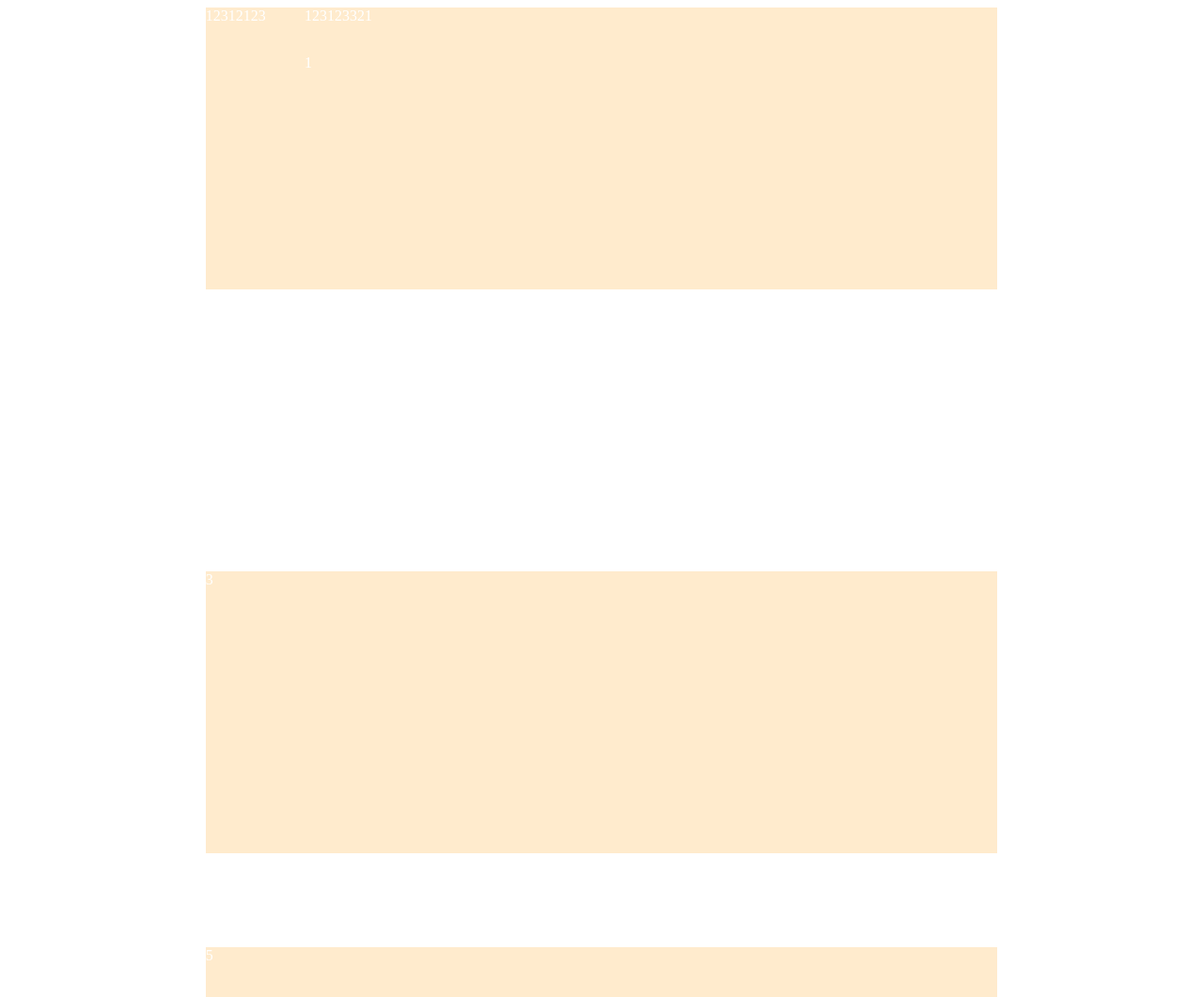
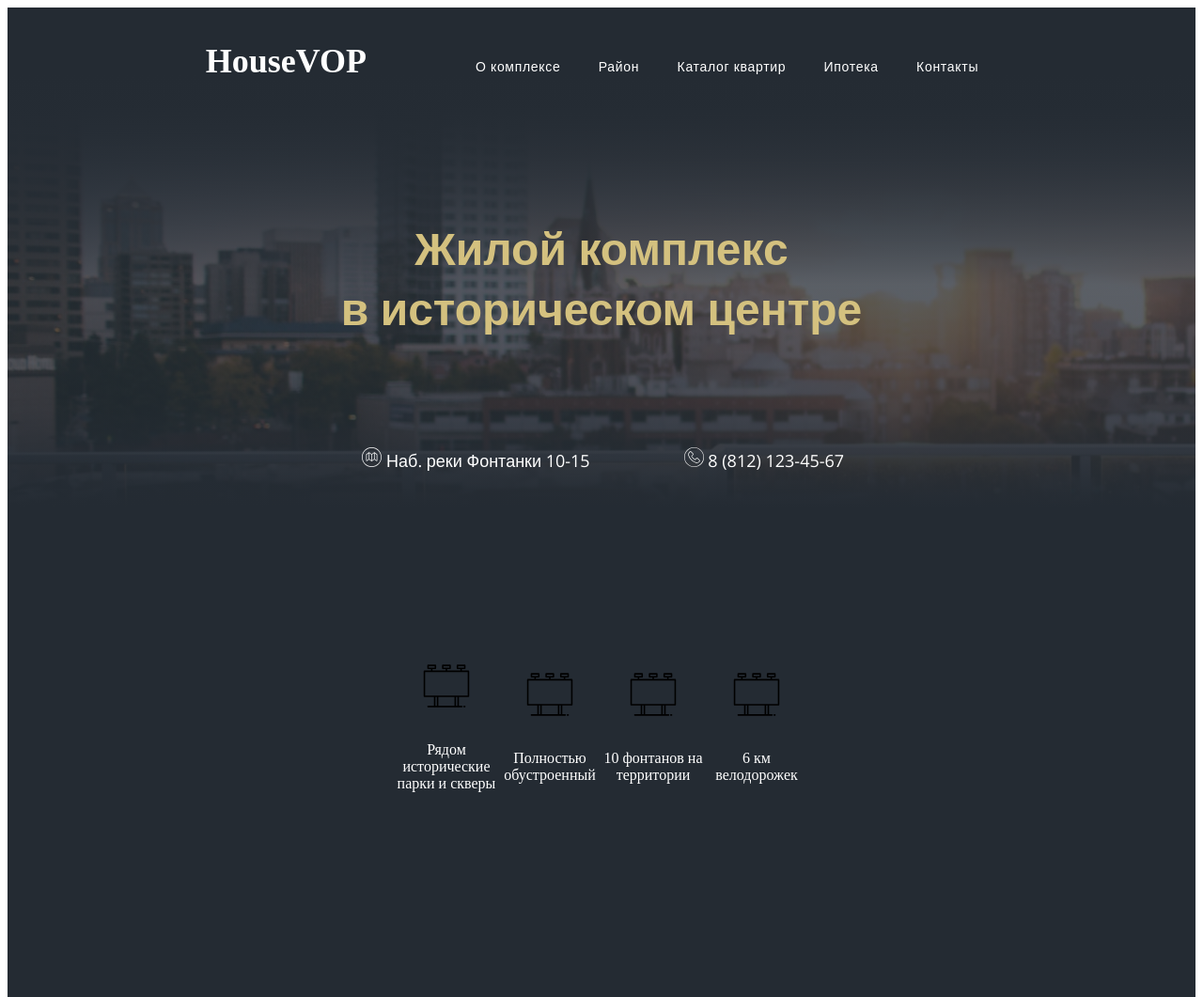
Before and after one commit to tserashchuk/hw_page2, a plain HTML site: page index.html in a window 1280 px wide. Shown: the top 1061 px of the page at 94% size. Drawn offline with nearby package versions, Linux system fonts and the light colour scheme.

Commit message:
накидал основу 1 и 2 экрана

```diff
--- a/index.html
+++ b/index.html
@@ -5,35 +5,55 @@
     <meta charset="UTF-8">
     <meta name="viewport" content="width=device-width, initial-scale=1.0">
     <link rel="stylesheet" href="/static/styles/style.css">
+    <link rel="stylesheet" href="/static/styles/modificators.css">
+    <link rel="preconnect" href="https://fonts.gstatic.com">
+    <link href="https://fonts.googleapis.com/css2?family=Open+Sans:wght@300;400;600;700&display=swap" rel="stylesheet">
     <title>Document</title>
 </head>
 
 <body>
     <div class="container">
 
-        <div class="grid-item">
-            <div>12312123</div>
-            <div class="entry-grid-item">1</div>
-            <div>123123321</div>
+
+
+
+
+
+        <div class="grid-system intro">
+            <div class="grid-content">
+                <div class="logo color_ff">HouseVOP</div>
+                <div class="menu color_ff">
+                    <span class="menu-item">О комплексе</span>
+                    <span class="menu-item">Район</span>
+                    <span class="menu-item">Каталог квартир</span>
+                    <span class="menu-item">Ипотека</span>
+                    <span class="menu-item">Контакты</span>
+                </div>
+                <h1 class="head-h1 color_d4 centr">Жилой комплекс</br>в историческом центре</h1>
+                <div class="head-contacts head-adress color_ff"><span> <img src="/static/svg/001-map.svg"> Наб. реки
+                        Фонтанки 10-15</span></span></div>
+                <div class="head-contacts head-phone color_ff"><span> <img src="/static/svg/002-phone-call.svg"> 8 (812)
+                        123-45-67</span></div>
+            </div>
         </div>
-        <div class="grid-item">
-            <div>2</div>
+        <div class="grid-system short">
+            <div class="grid-content">
+                <div class="short-tem centr color_ff"><img src="/static/svg/005-billboard-1.svg" /></br>Рядом
+                    исторические
+                    парки и скверы</div>
+                <div class="centr color_ff"><img src="/static/svg/005-billboard-1.svg" /></br>Полностью
+                    обустроенный</div>
+                <div class="centr color_ff"><img src="/static/svg/005-billboard-1.svg" /></br>10 фонтанов
+                    на территории</div>
+                <div class="centr color_ff"><img src="/static/svg/005-billboard-1.svg" /></br>6 км
+                    велодорожек</div>
+            </div>
         </div>
-        <div class="grid-item">
-            <div>3</div>
-        </div>
-        <div class="grid-item">
-            <div>4</div>
-        </div>
-        <div class="grid-item">
-            <div>5</div>
-        </div>
-        <div class="grid-item">
-            <div>6</div>
-        </div>
-        <div class="grid-item">
-            <div>7</div>
-        </div>
+
+
+
+
+
 
 
     </div>
--- /dev/null
+++ b/static/styles/modificators.css
@@ -0,0 +1,13 @@
+.color_d4{
+    color: #D4C17F;
+}
+
+.color_ff{
+    color: #fff;
+}
+
+.centr{
+    justify-self: center;
+    text-align: center;
+    align-self: center;
+}
--- a/static/styles/style.css
+++ b/static/styles/style.css
@@ -1,25 +1,101 @@
-.container{
+.grid-system{
     display: grid;
-    color: #fff;
-    grid-template: 300px 300px 300px/repeat(12, 1fr)
+    grid-template: repeat(8, auto) / repeat(12, 1fr);
 }
 
-.grid-item{
+.grid-content{
+    grid-column: 3 / 11;
     display: grid;
-    grid-column: 3/11;
-    grid-template: 50px 1fr 50px/repeat(8, 1fr)
+    grid-template: repeat(3,1fr)/repeat(8,1fr);
 }
 
-.grid-item:nth-child(odd){
 
-    background-color: blanchedalmond;
+
+/* стили первого экрана*/
+.intro{
+    background: linear-gradient(180deg, #242B33 11.98%, rgba(45, 52, 60, 0.38) 51.04%, #242B33 92.19%), url(../img/Rectangle.png);
 }
 
-.entry-grid-item{
-    grid-area: 2/2/3/8;
+.mod-intro {
+    grid-template: repeat(3,1fr)/repeat(8,1fr);
+}
+.logo {
+    font-family: Post No Bills Jaffna SemiBold;
+    font-style: normal;
+    font-weight: 600;
+    font-size: 36px;
+    line-height: 54px;
+    margin-top: 30px;
 }
 
-.entry-grid-item:nth-child(odd){
 
-    background-color: rgb(172, 107, 10);
+.menu{
+    grid-column: 3 / 9;
+    display: flex;
+    justify-content: space-around;
+    margin-top: 55px;
 }
+
+.menu-item{
+    font-family: 'Open Sans', sans-serif;
+    font-style: normal;
+    font-weight: normal;
+    font-size: 14px;
+    line-height: 16px;
+    letter-spacing: 0.05em;
+}
+
+.head-h1{
+    grid-area: auto / span 8;
+    align-self: center;
+
+    font-family: 'Open Sans', sans-serif;
+    font-style: normal;
+    font-weight: bold;
+    font-size: 48px;
+    line-height: 64px;
+
+}
+
+.head-contacts{
+    grid-column: auto / span 4;
+    align-self: center;
+    font-size: 21px;
+    font-family: 'Open Sans', sans-serif;
+    font-style: normal;
+    font-weight: normal;
+    font-size: 18px;
+    line-height: 21px;
+    text-align: center;
+}
+
+.head-contacts > span > img {
+    fill:#ffffff;
+    height: 21px;
+}
+
+.head-adress{
+ justify-self: right;
+ margin-right:50px;
+
+}
+.head-phone{
+    justify-self: left;
+    margin-left:50px;
+}
+
+
+/* второй блок стили */
+.short {
+    padding-top: 90px;
+    background-color: #242B33;
+}
+
+.short img {
+    height: 50px;
+    padding: 30px;
+}
+
+.short-tem {
+ grid-column-start: 3;
+}
```
Also changed, not shown: static/img/Rectangle.png (added), static/svg/001-map.svg (added), static/svg/001-street-light.svg (added), static/svg/002-billboard.svg (added), static/svg/002-phone-call.svg (added), static/svg/003-city-hall.svg (added), static/svg/004-bicycle.svg (added), static/svg/005-billboard-1.svg (added), static/svg/006-coffee-shop.svg (added), static/svg/007-traffic-light.svg (added), static/svg/008-street-sign.svg (added), static/svg/009-apartment.svg (added), static/svg/010-post-office.svg (added).
